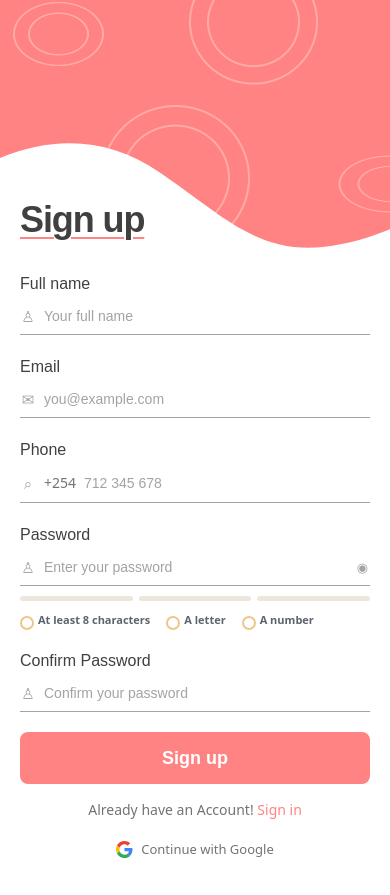
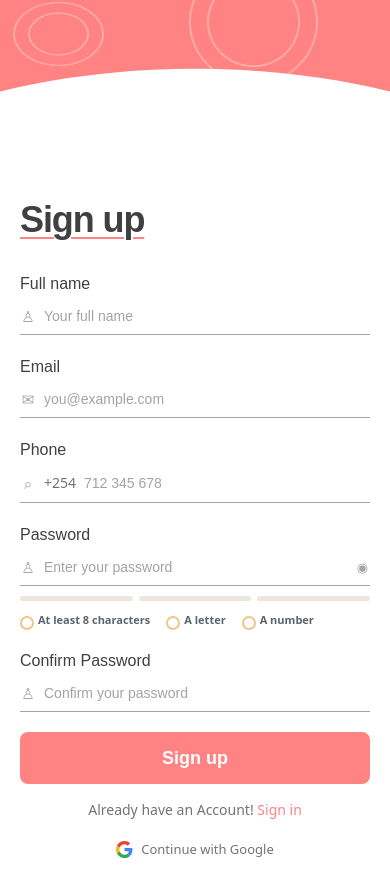
Before and after one commit to learninghub44/kenya-multitenant-commerce-docs, a Next.js app: page /register in a window 390 px wide. Built offline with nearby package versions, Linux system fonts and the light colour scheme; no server answers.

Commit message:
Tune auth form spacing and responsive wave

```diff
--- a/src/app/globals.css
+++ b/src/app/globals.css
@@ -1020,13 +1020,13 @@ a:focus-visible, button:focus-visible, input:focus-visible, select:focus-visible
 .auth-main-figma { display:block; position:relative; width:min(100%,393px); min-height:852px; padding:0; background:#fff; overflow:hidden; box-shadow:0 12px 48px rgb(0 0 0 / .08); }
 .auth-card-figma { --auth-coral:#ff8383; position:relative; display:flex; flex-direction:column; width:100%; min-height:852px; margin:0; padding:0; overflow:hidden; background:#fff; color:#404040; }
 .auth-card-figma .auth-pattern { position:absolute; inset:0 0 auto; height:420px; background-color:#ff8383; background-image:radial-gradient(ellipse at 15% 22%,transparent 0 28px,#ffaaa5 29px 30px,transparent 31px 43px,#ffaaa5 44px 45px,transparent 46px),radial-gradient(ellipse at 65% 18%,transparent 0 44px,#ffaaa5 45px 46px,transparent 47px 62px,#ffaaa5 63px 64px,transparent 65px),radial-gradient(ellipse at 45% 70%,transparent 0 52px,#ffaaa5 53px 54px,transparent 55px 72px,#ffaaa5 73px 74px,transparent 75px),radial-gradient(ellipse at 100% 72%,transparent 0 30px,#ffaaa5 31px 32px,transparent 33px 49px,#ffaaa5 50px 51px,transparent 52px); background-size:390px 300px; }
-.auth-card-figma .auth-pattern::after { content:""; position:absolute; inset:0; background:#fff; clip-path:path("M 0 332 C 65 308 102 312 153 346 C 210 385 244 429 313 416 C 344 410 370 398 393 390 L 393 852 L 0 852 Z"); }
+.auth-card-figma .auth-pattern::after { content:""; position:absolute; inset:0; background:#fff; clip-path:ellipse(112% 77% at 50% 113%); }
 .auth-card-figma.is-register .auth-pattern { height:280px; }
-.auth-card-figma.is-register .auth-pattern::after { clip-path:path("M 0 190 C 58 166 112 172 159 204 C 220 245 256 286 323 279 C 350 276 374 268 393 260 L 393 852 L 0 852 Z"); }
+.auth-card-figma.is-register .auth-pattern::after { clip-path:ellipse(112% 77% at 50% 113%); }
 .auth-form-content { position:relative; z-index:1; display:flex; flex:1; flex-direction:column; min-height:852px; padding:370px 20px 28px; }
 .auth-card-figma.is-register .auth-form-content { padding-top:230px; }
 .auth-card-figma h1 { width:100%; margin:0 0 30px; color:#404040; font-family:Rubik,Arial,sans-serif; font-size:36px; font-weight:700; line-height:44px; letter-spacing:-1.1px; text-decoration:underline; text-decoration-color:#ff8383; text-decoration-thickness:2px; text-underline-offset:5px; }
-.auth-card-figma form { display:grid; gap:20px; }
+.auth-card-figma form { display:flex; flex:1; flex-direction:column; gap:20px; }
 .auth-card-figma .figma-field { display:grid; gap:10px; min-width:0; }
 .auth-card-figma .figma-field label { color:#404040; font-family:Rubik,Arial,sans-serif; font-size:16px; font-weight:500; line-height:24px; }
 .auth-card-figma .figma-input-wrap { display:flex; align-items:center; gap:8px; min-width:0; min-height:29px; padding:0 0 8px; border:0; border-bottom:1px solid #a3a3a3; border-radius:0; background:transparent; }
```
